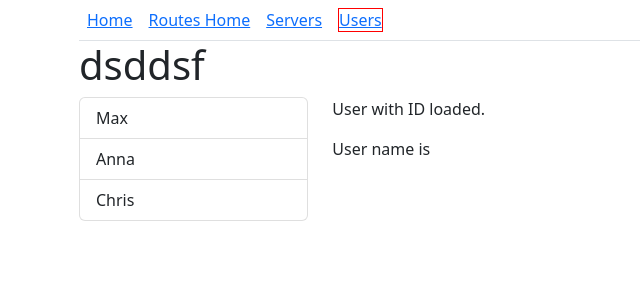
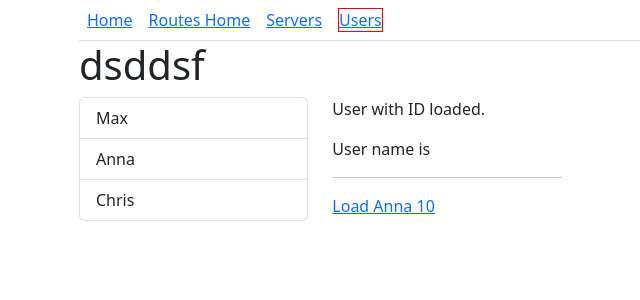
Before and after one commit to chandra10207/Angular-Recipe-Book, an Angular app: page /users in a window 1280 px wide. Shown: the top 300 px of the page, without its empty margins (3-643 px from the left). Built offline with nearby package versions, Linux system fonts and the light colour scheme.

Commit message:
Fetching Route Parameters Reactively observable subscribe

```diff
--- a/src/app/routing/users/user/user.component.html
+++ b/src/app/routing/users/user/user.component.html
@@ -1,2 +1,5 @@
 <p>User with ID {{user.id}} loaded.</p>
 <p>User name is {{user.name}}</p>
+<hr>
+
+<a [routerLink]="['/users', 1 , 'Anna']">Load Anna 10</a>
--- a/src/app/routing/users/user/user.component.ts
+++ b/src/app/routing/users/user/user.component.ts
@@ -1,5 +1,5 @@
 import { Component, OnInit } from '@angular/core';
-import {ActivatedRoute} from "@angular/router";
+import {ActivatedRoute, Params} from "@angular/router";
 
 @Component({
   selector: 'app-user',
@@ -16,6 +16,18 @@
       id: this.route.snapshot.params['id'],
       name: this.route.snapshot.params['name']
     }
+
+    this.route.params
+      .subscribe(
+        (params:Params) => {
+          this.user.id = params['id'],
+            this.user.name = params['name']
+        }
+      );
+
+
   }
 
+
+
 }
```
